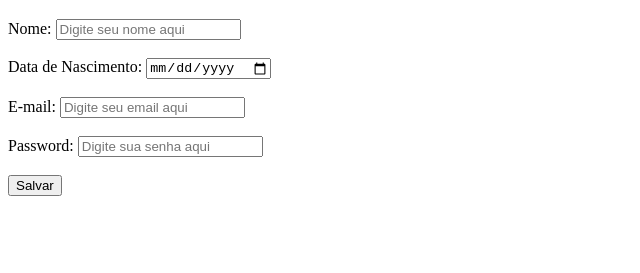
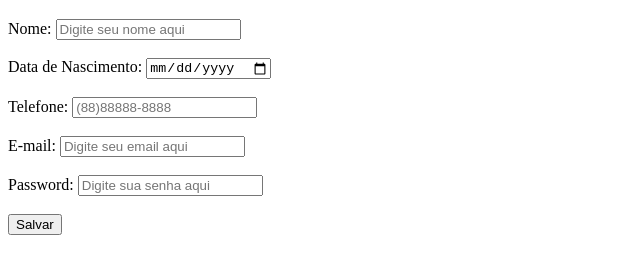
Before and after one commit to MarlonLight04/aulas-devemdobro-avan, a plain HTML site: page index.html in a window 1280 px wide. Shown: the part 61-334 px from the top of the page, without its empty margins (0-640 px from the left). Drawn offline with Linux system fonts and the light colour scheme.

Commit message:
att-input

```diff
--- a/index.html
+++ b/index.html
@@ -19,6 +19,10 @@
         <input type="date" name="date" id="datanascimento" placeholder="">
         <br><br>
 
+        <label for="telefone">Telefone:</label>
+        <input type="tel" id="telefone" name="telefone" placeholder="(88)88888-8888">
+        <br><br>
+
         <label for="email">E-mail:</label>
         <input type="text" name="email" value="" id="email" placeholder="Digite seu email aqui">
         <br><br>
```
